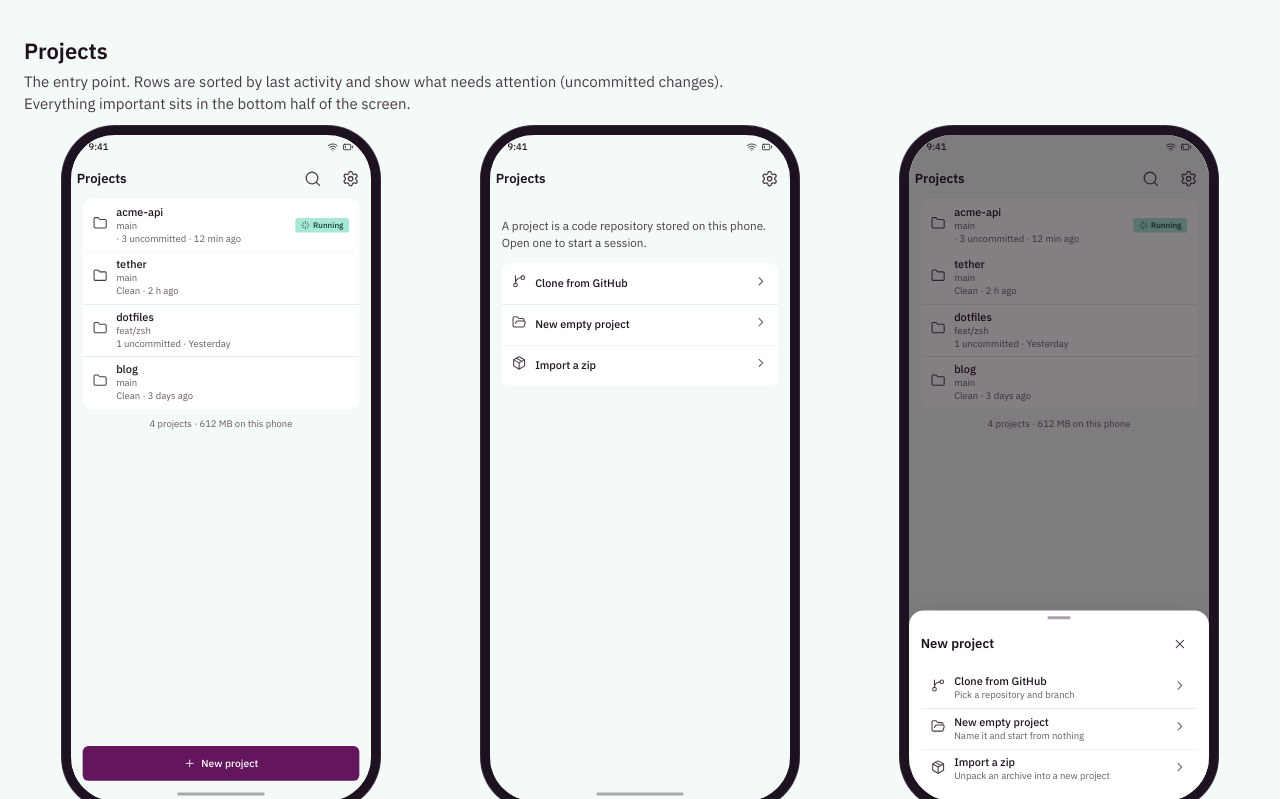
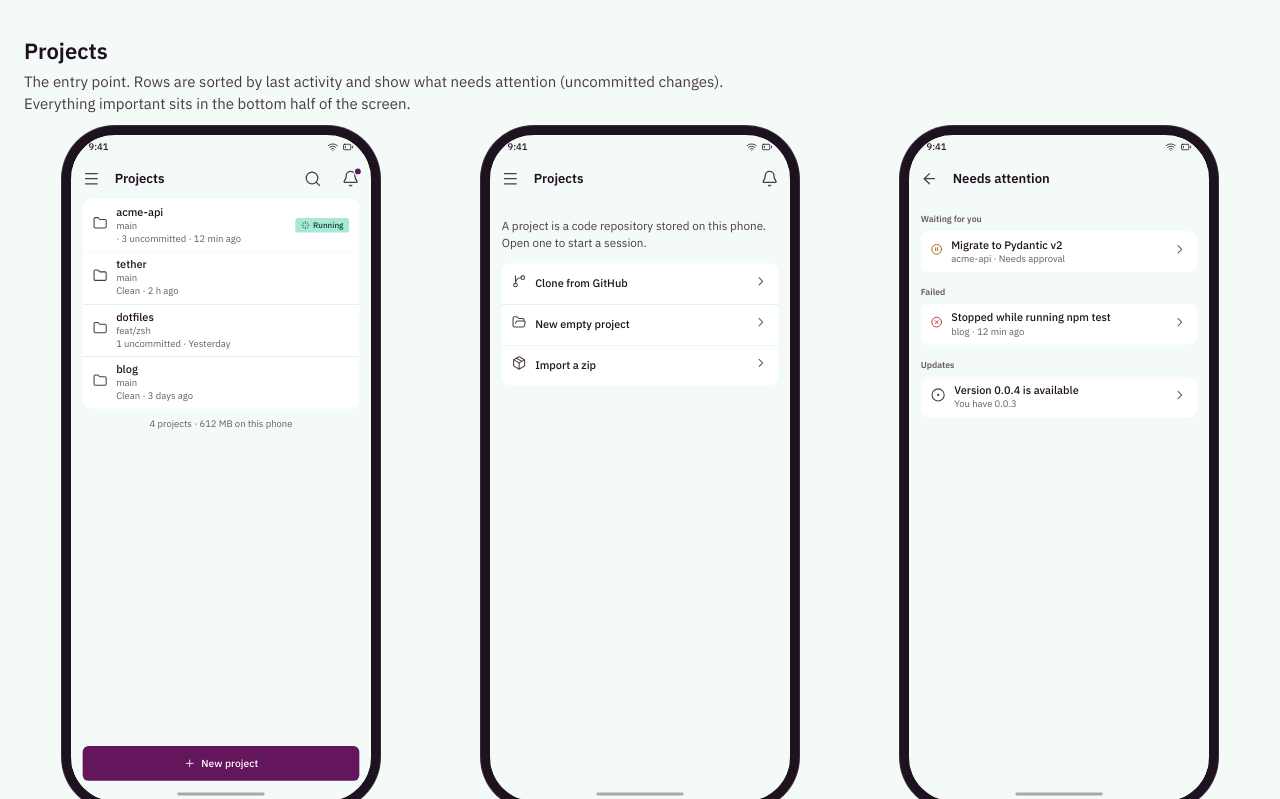
Before and after one commit to khanblair/tether, a website: page tools/prototype/index.html in a window 1280 px wide. Shown: the part 2001-2800 px from the top of the page. Drawn offline with Linux system fonts and the light colour scheme.

Commit message:
feat(prototype): add the menu, the bell, and Needs attention (P1-21)
The Projects top bar opens the drawer and carries a bell with a dot when
something needs the user. Settings stays in the drawer. Two new frames
show Needs attention with items and empty. The prototype has 104 screens.

```diff
--- a/tools/prototype/proto.css
+++ b/tools/prototype/proto.css
@@ -88,9 +88,10 @@ svg.i.l { width: 24px; height: 24px; }
 .appbar .ttl { flex: 1; min-width: 0; padding: 0 4px; }
 .appbar .ttl b { display: block; font: 600 18px/24px var(--tt-font-sans); white-space: nowrap; overflow: hidden; text-overflow: ellipsis; }
 .appbar .ttl span { display: block; font: 400 12px/16px var(--tt-font-sans); color: var(--tt-color-text-3); white-space: nowrap; overflow: hidden; text-overflow: ellipsis; }
-.ibtn { width: 48px; height: 48px; display: inline-flex; align-items: center; justify-content: center; border-radius: 999px; color: var(--tt-color-text-2); flex: none; }
+.ibtn { width: 48px; height: 48px; display: inline-flex; align-items: center; justify-content: center; border-radius: 999px; color: var(--tt-color-text-2); flex: none; position: relative; }
 .ibtn:hover { background: var(--tt-color-accent-soft); }
 .ibtn.accent { color: var(--tt-color-accent-ink); }
+.ibtn .dot { position: absolute; top: 10px; right: 10px; width: 8px; height: 8px; border-radius: 50%; background: var(--tt-color-accent); box-shadow: 0 0 0 2px var(--tt-color-bg); }
 
 .btn { min-height: 48px; padding: 0 18px; border-radius: var(--tt-radius-sm); display: inline-flex; align-items: center; justify-content: center; gap: 8px; font: 500 14px/20px var(--tt-font-sans); letter-spacing: 0.1px; white-space: nowrap; }
 .btn.primary { background: var(--tt-color-accent); color: var(--tt-color-on-accent); }
--- a/tools/prototype/s-start.js
+++ b/tools/prototype/s-start.js
@@ -98,9 +98,9 @@ const proj = (n, branch, ch, when, extra = "") => `<button class="lrow"${nav({ g
 frame({
   id: "projects", area: "projects", title: "Projects",
   why: "Resume work in one tap. Rows show the signal that matters: branch, uncommitted changes, last activity.",
-  has: ["Search and Settings in the top bar", "Rows sorted by last activity", "Badge for uncommitted changes and running sessions", "Primary action at the bottom: New project"],
-  config: ["Sort: last activity (default), name", "Archive by swipe, with the same action in the row menu"],
-  render: () => screen(appbar({ title: "Projects", actions: [{ icon: "search", label: "Search projects" }, { icon: "settings", label: "Settings", go: "settings" }] }) + body(`<div class="pad col gap12">
+  has: ["Menu, Search, and bell in the top bar; the dot on the bell when something needs you", "Rows sorted by last activity", "Badge for uncommitted changes and running sessions", "Primary action at the bottom: New project"],
+  config: ["Sort: last activity (default), name", "Archive by swipe, with the same action in the row menu", "Settings is in the drawer, not in this top bar"],
+  render: () => screen(appbar({ title: "Projects", menu: "sessions", actions: [{ icon: "search", label: "Search projects" }, { icon: "bell", label: "Needs attention, 2 items", go: "attention", dot: true }] }) + body(`<div class="pad col gap12">
     ${group([
       `<button class="lrow"${nav({ go: "project-home" })}><span class="ico">${I("folder")}</span><span class="tx"><b>acme-api</b><span><span class="mono">main</span> · 3 uncommitted · 12 min ago</span></span>${badge("Running", "tonal", "loader")}</button>`,
       proj("tether", "main", "Clean · ", "2 h ago"),
@@ -116,10 +116,31 @@ frame({
   why: "Empty states explain what goes here and offer one action. No illustration.",
   has: ["One sentence on what a project is", "The same three actions as New project"],
   config: ["None"],
-  render: () => screen(appbar({ title: "Projects", actions: [{ icon: "settings", label: "Settings", go: "settings" }] }) + body(`<div class="pad col gap16" style="padding-top:24px">
+  render: () => screen(appbar({ title: "Projects", menu: "sessions", actions: [{ icon: "bell", label: "Needs attention", go: "attention-empty" }] }) + body(`<div class="pad col gap16" style="padding-top:24px">
     <p class="t-body-l c2" style="margin:0">A project is a code repository stored on this phone. Open one to start a session.</p>
     ${group([row({ icon: "git-branch", title: "Clone from GitHub", go: "clone" }), row({ icon: "folder-open", title: "New empty project", go: "project-home" }), row({ icon: "package", title: "Import a zip", go: "project-home" })])}
   </div>`)),
+});
+
+// Needs attention: one list of what needs the user. Items leave when their cause is gone.
+const attnRow = (dot, title, sub, go) => `<button class="lrow"${nav({ go })}><span class="ico">${statusDot(dot)}</span><span class="tx"><b>${title}</b><span>${sub}</span></span><span class="c3">${I("chevron-right")}</span></button>`;
+
+frame({
+  id: "attention", area: "projects", title: "Needs attention",
+  why: "One place for what needs you. Items leave when their cause is gone; there is no read state.",
+  has: ["Waiting for you, Failed, and Updates groups", "Each row opens what it names", "A dot on the bell when the list is not empty"],
+  config: ["Not a notification history: system notifications stay in the Android shade"],
+  render: () => screen(appbar({ title: "Needs attention", back: true }) + body(`${secTitle("Waiting for you")}<div class="pad">${group([attnRow("wait", "Migrate to Pydantic v2", "acme-api · Needs approval", "session-approval")])}</div>
+    ${secTitle("Failed")}<div class="pad">${group([attnRow("err", "Stopped while running npm test", "blog · 12 min ago", "state-interrupted")])}</div>
+    ${secTitle("Updates")}<div class="pad">${group([row({ icon: "circle-dot", title: "Version 0.0.4 is available", sub: "You have 0.0.3", go: "set-about" })])}</div>`)),
+});
+
+frame({
+  id: "attention-empty", area: "projects", title: "Needs attention, empty",
+  why: "An empty list says so in one sentence.",
+  has: ["One sentence in the body-l secondary style", "No illustration"],
+  config: ["None"],
+  render: () => screen(appbar({ title: "Needs attention", back: true }) + body(`<div class="pad" style="padding-top:24px"><p class="t-body-l c2" style="margin:0">Nothing needs you right now.</p></div>`)),
 });
 
 frame({
--- a/tools/prototype/ui.js
+++ b/tools/prototype/ui.js
@@ -30,7 +30,7 @@ window.appbar = (o) => {
     ? `<button class="ibtn" aria-label="Open projects and sessions"${nav({ go: o.menu })}>${I("menu", "l")}</button>`
     : "";
   const acts = (o.actions || [])
-    .map((a) => `<button class="ibtn ${a.accent ? "accent" : ""}" aria-label="${a.label}"${nav(a)}>${I(a.icon, "l")}</button>`)
+    .map((a) => `<button class="ibtn ${a.accent ? "accent" : ""}" aria-label="${a.label}"${nav(a)}>${I(a.icon, "l")}${a.dot ? '<span class="dot" aria-hidden="true"></span>' : ""}</button>`)
     .join("");
   return `<div class="appbar">${lead}<div class="ttl"><b>${o.title}</b>${o.sub ? `<span>${o.sub}</span>` : ""}</div>${acts}</div>`;
 };
```
